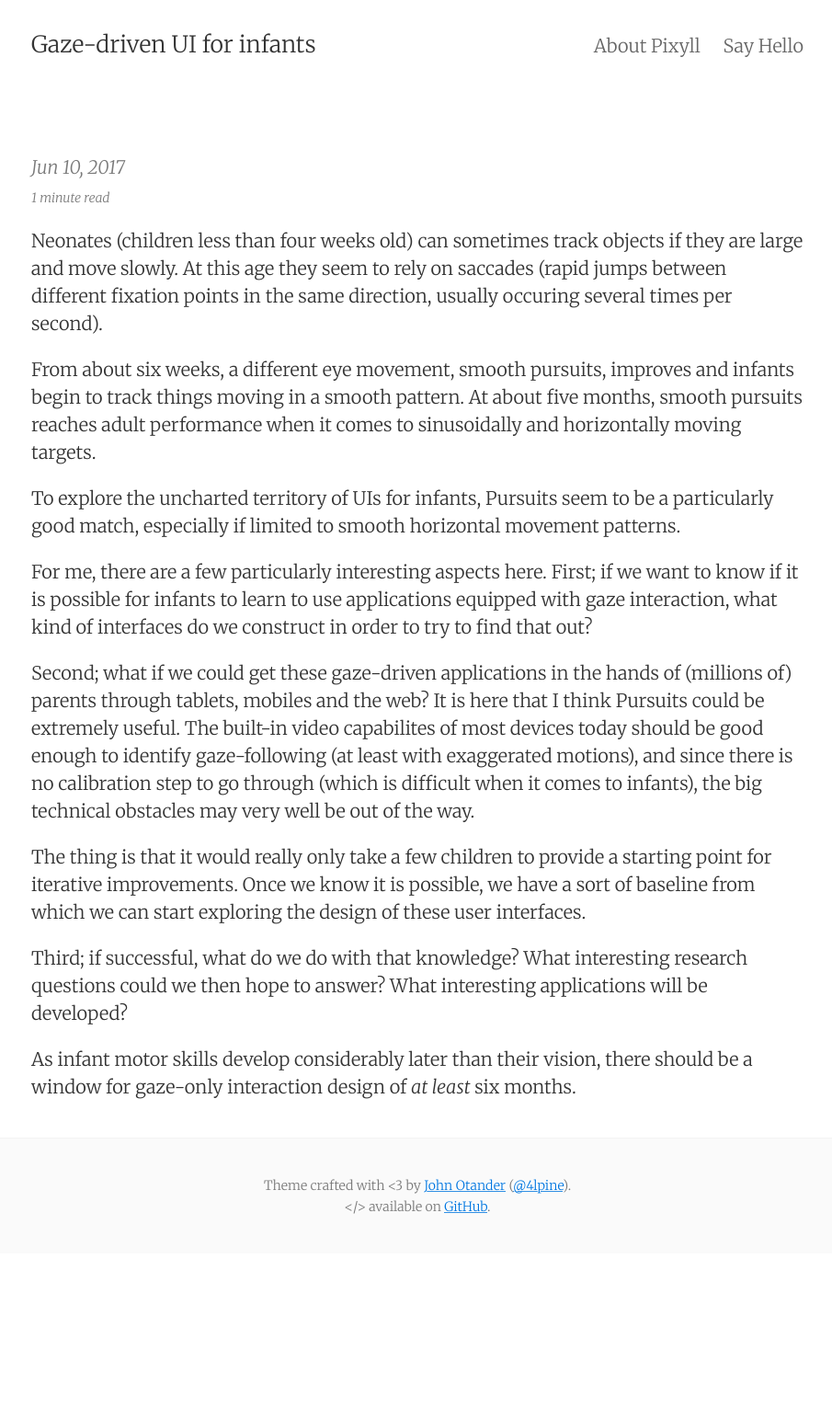
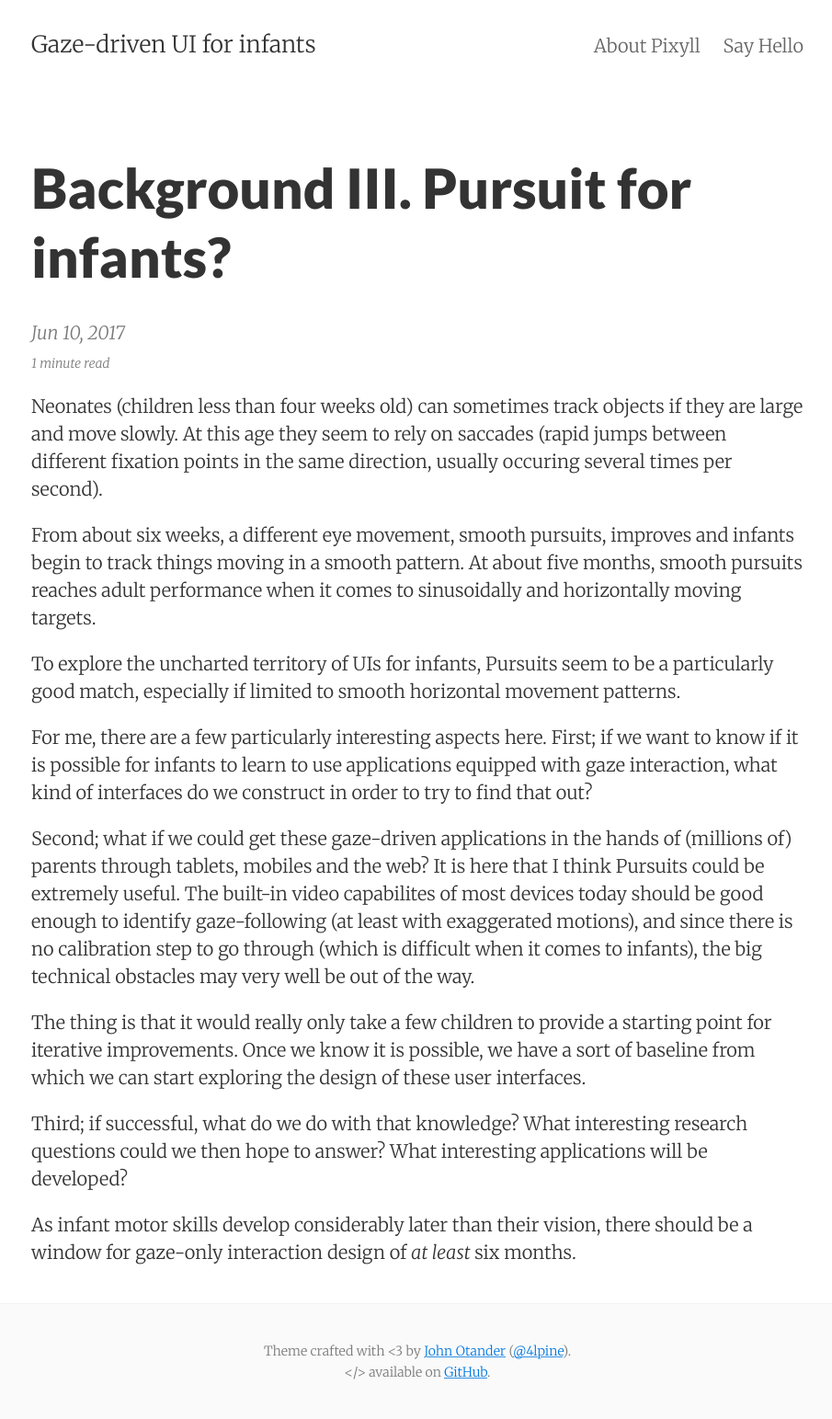
Before and after one commit to lemonad/ui-for-infants, a Jekyll site: the page built from docs/_posts/2017-06-10-background-iii.md, in a window 1280 px wide. Shown: the whole page at 92% size, without its empty margins (186-1091 px from the left). Built offline with Jekyll 4.4.1, drawn with Linux system fonts in a browser that asks for light colours; our own code applies the rules of GitHub Pages for plain Markdown files; before the commit the page ends 1363 px from its top, so only the background shows below that.

Commit message:
No colon in post titles

```diff
--- a/docs/_posts/2017-06-10-background-iii.md
+++ b/docs/_posts/2017-06-10-background-iii.md
@@ -1,6 +1,6 @@
 ---
 layout:  post
-title:   Background III: Pursuit for infants?
+title:   Background III. Pursuit for infants?
 date:    2017-06-10 22:09:20
 summary: Smooth pursuits
 ---
```
Also changed, not shown: docs/_posts/2017-06-10-background-ii.md (+1 -1 lines).
